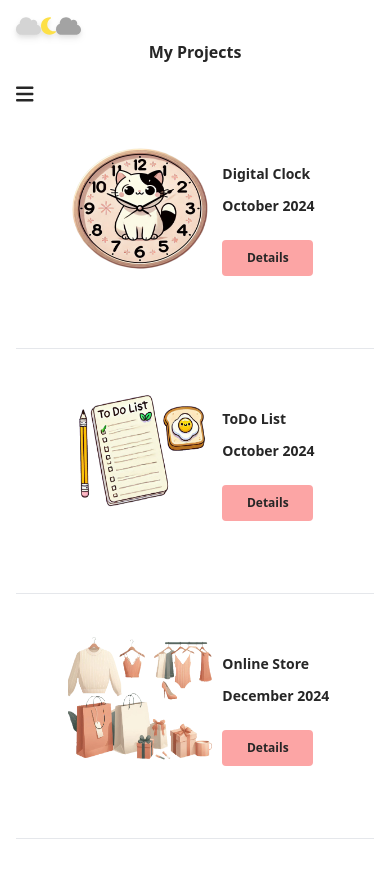
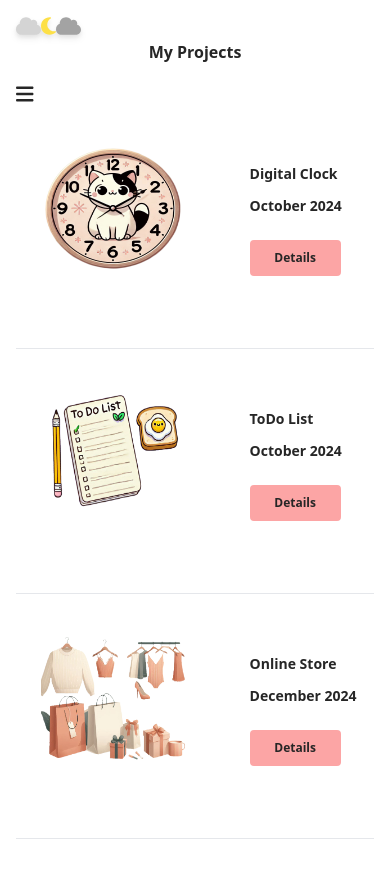
Before and after one commit to zahraRostami1999/portfolio, a React (Vite) app in the folder portfolio/: page /project in a window 390 px wide. Built offline with nearby package versions, Linux system fonts and the light colour scheme.

Commit message:
edit ProjectCard: add space between cover and project info

```diff
--- a/portfolio/src/components/ProjectCard.jsx
+++ b/portfolio/src/components/ProjectCard.jsx
@@ -5,7 +5,7 @@ const ProjectCard = (props) => {
     return (
         <>
             <div className="w-full border-b">
-                <div className=" lg:w-3/5 md:w-3/5 sm:w-2/3 w-11/12 flex flex-row justify-center py-10 mx-auto">
+                <div className=" lg:w-3/5 md:w-3/5 sm:w-2/3 w-11/12 flex flex-row lg:justify-center md:justify-center sm:justify-between justify-between py-10 mx-auto">
                     <div className="w-1/2 flex justify-center">
                         <img className="lg:w-64 lg:h-60 md:w-44 md:h-40 sm:w-36 sm:h-32 w-36 h-32" src={props.project.cover} alt="project-image" />
                     </div>
```
